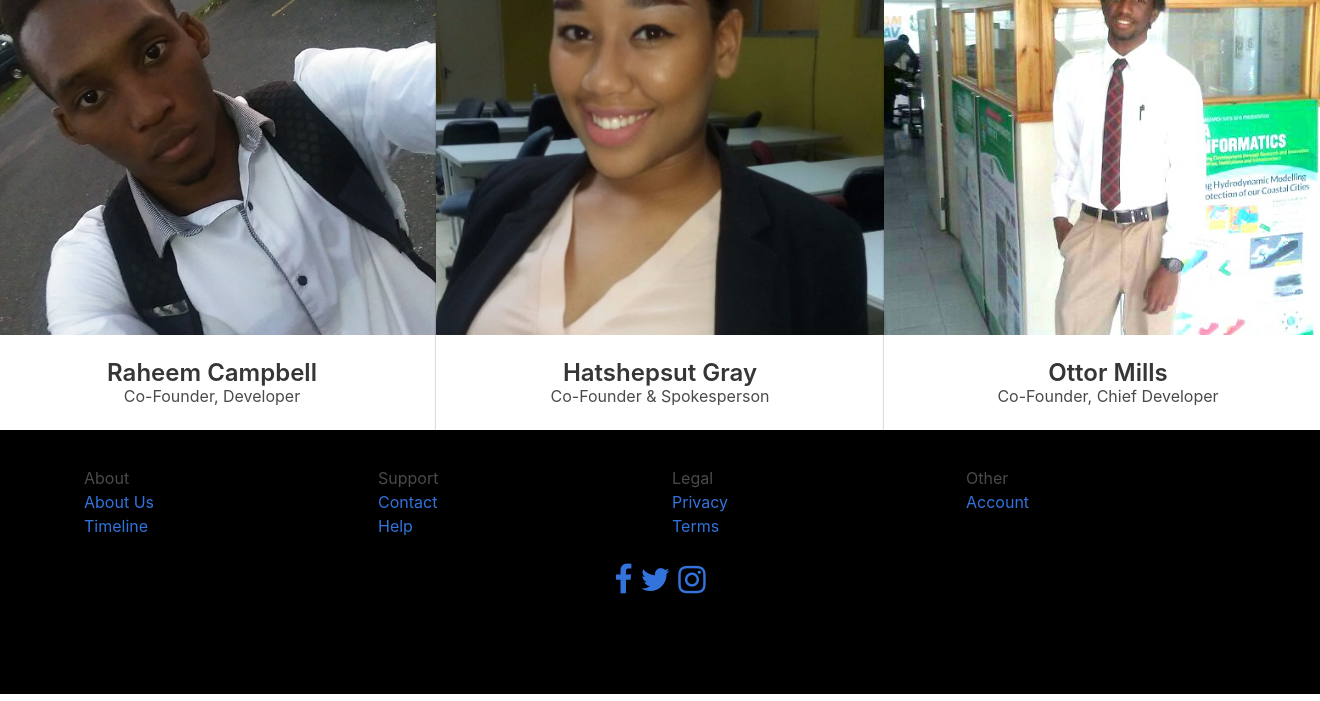
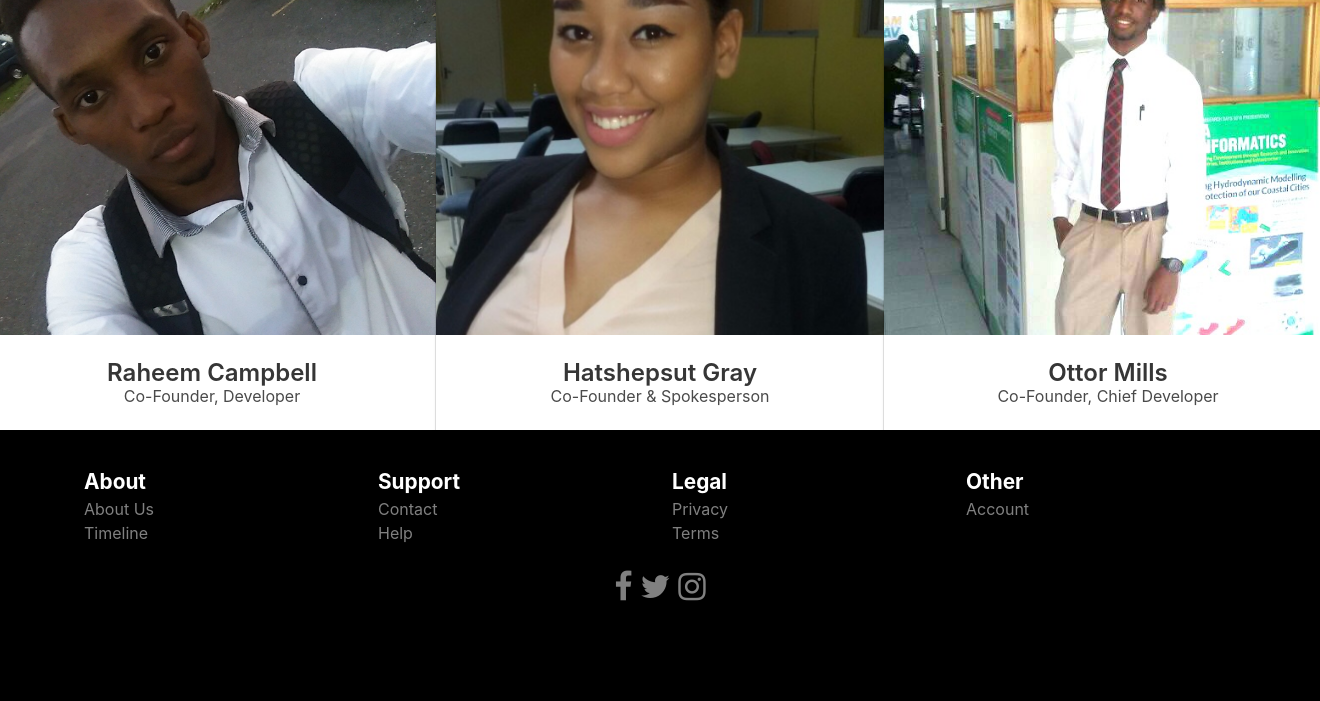
Before and after one commit to Phillipj1514/Kiwi, a PHP site: page / in a window 1320 px wide; the page is wider, and only the part inside the window is pictured. Shown: the part 2834-3535 px from the top of that part. Run offline with PHP 8.4, Linux system fonts and the light colour scheme; some libraries are stand-ins or nearby versions; some web fonts are replaced.

Commit message:
footer update

```diff
--- a/css/main.css
+++ b/css/main.css
@@ -7,3 +7,11 @@
     height: 100vh;
     background: transparent;;
 }
+.footer-title{
+	 color: white;
+	 font-weight: bold;
+	 font-size: 130%;
+}
+a {
+    color: grey;
+}
```
